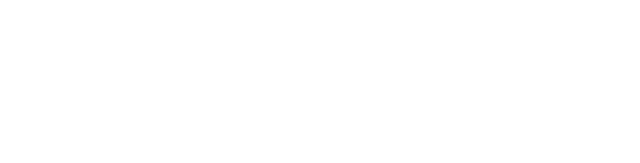
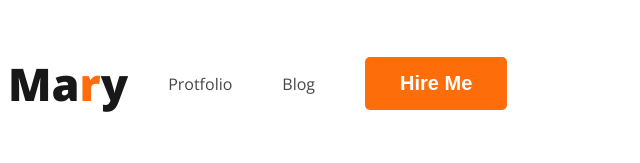
Before and after one commit to Techno1240/webdeveloper-portfolio, a plain HTML site: page index.html in a window 1280 px wide. Shown: the whole page, without its empty margins (0-640 px from the left). Drawn offline with nearby package versions, Linux system fonts and the light colour scheme.

Commit message:
added nav

```diff
--- a/index.html
+++ b/index.html
@@ -1,13 +1,37 @@
 <!DOCTYPE html>
 <html lang="en">
+
 <head>
     <meta charset="UTF-8">
     <meta name="viewport" content="width=device-width, initial-scale=1.0">
     <title>web developer portfolio</title>
+
+    <link rel="preconnect" href="https://fonts.googleapis.com">
+    <link rel="preconnect" href="https://fonts.gstatic.com" crossorigin>
+    <link href="https://fonts.googleapis.com/css2?family=Open+Sans:wght@400;700;800&display=swap" rel="stylesheet">
+    <link rel="stylesheet" href="styles/portfolio.css">
+
+
 </head>
+
 <body>
 
     <header>
+
+        <nav>
+            <h3 class="nav-title">Ma<span class="text-primary">r</span>y</h3>
+
+            <ul>
+
+                <li><a href="">Protfolio</a></li>
+                <li><a href="">Blog</a></li>
+                <li><button class="btn-primary">Hire Me</button></li>
+
+
+            </ul>
+
+        </nav>
+
 
     </header>
 
@@ -21,4 +45,5 @@
 
 
 </body>
+
 </html>
--- /dev/null
+++ b/styles/portfolio.css
@@ -0,0 +1,54 @@
+/* common shared styles*/
+body {
+    font-family: 'Open Sans', sans-serif;
+
+}
+
+
+
+
+/* nav related styles */
+nav {
+    display: flex;
+   /* justify-content: space-between; */
+   align-items: center;
+}
+
+.text-primary {
+    color: #FD6E0A;
+    ;
+}
+
+.btn-primary {
+    border-radius: 5px;
+    background: #FD6E0A;
+    border: 0;
+    color: white;
+    font-size: 20px;
+    font-weight: 700;
+    padding: 15px 35px;
+}
+
+.nav-title {
+    color: var(--dark-01, #181818);
+
+    font-size: 45px;
+
+    font-weight: 800;
+
+}
+
+nav ul {
+    display: flex;
+    align-items: center;
+}
+
+nav li {
+    list-style: none;
+    margin-right: 50px;
+}
+
+nav a {
+    text-decoration: none;
+    color: #474747;
+}
```
Lines whose indentation alone changed are shown as unchanged.
